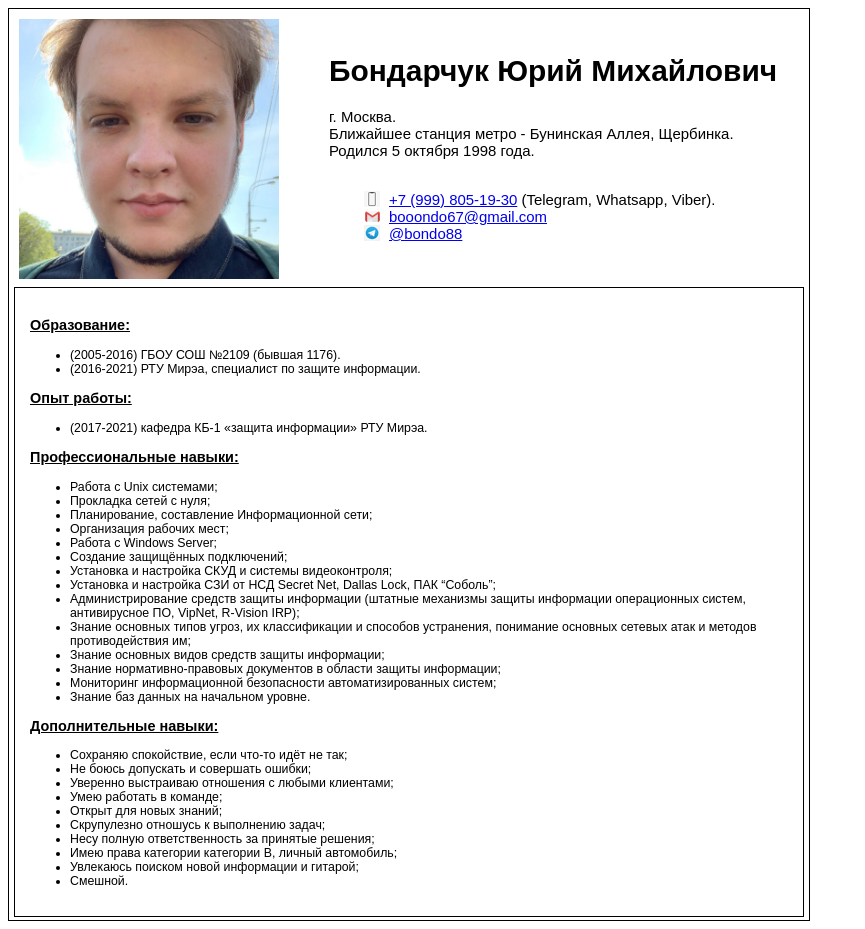
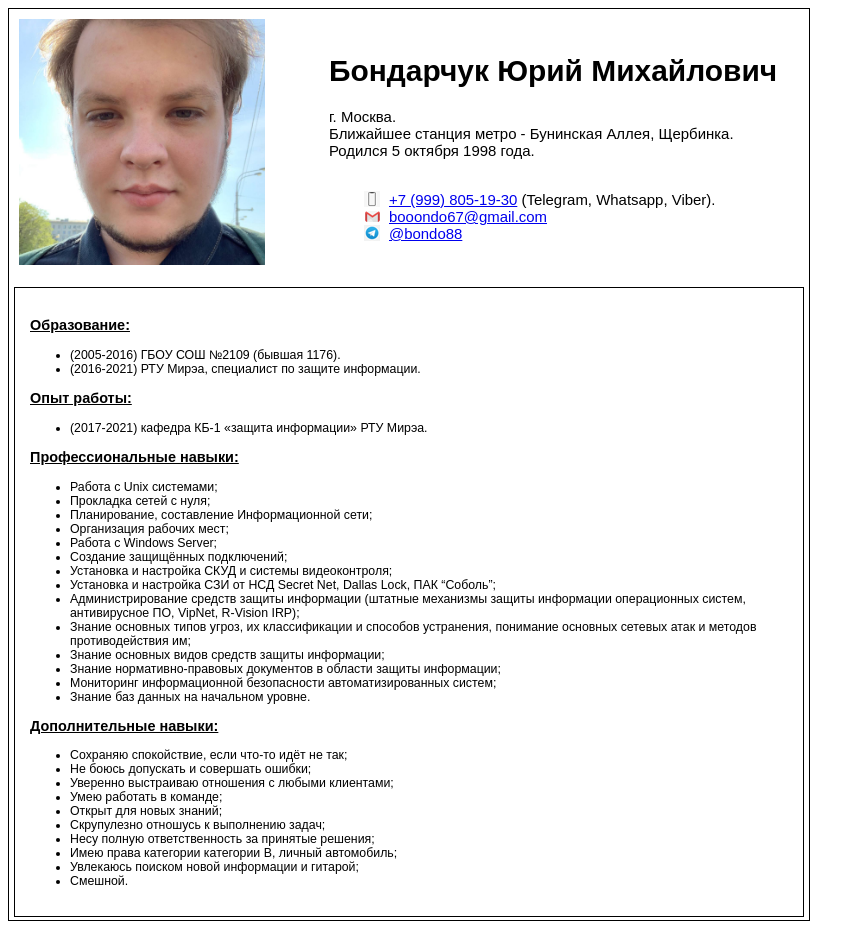
Before and after one commit to mrv0x7c7/bond_cv, a plain HTML site: page index.html in a window 1280 px wide. Shown: the whole page, without its empty margins (0-865 px from the left). Drawn offline with Linux system fonts and the light colour scheme.

Commit message:
EF photo size in percent

```diff
--- a/index.html
+++ b/index.html
@@ -7,7 +7,7 @@
     </head>
     <body>
         <div id="photo">
-            <img src="images/photo.jpeg" alt="photo" width="260">
+            <img src="images/photo.jpeg" alt="photo" width="82%">
         </div>
         <div id="main">
             <h1>Бондарчук Юрий Михайлович</h1>
```
